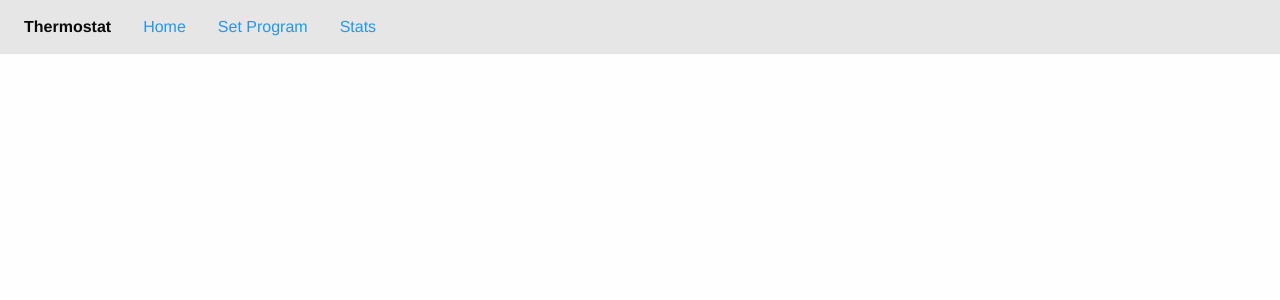
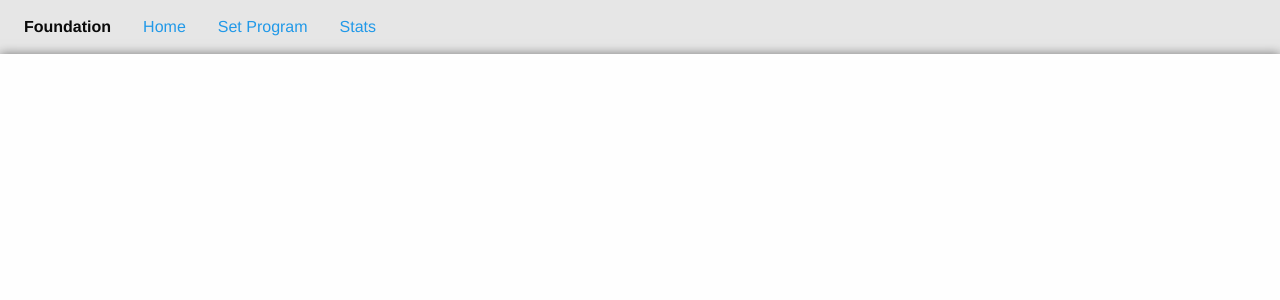
Before and after one commit to Kwbmm/Raspberry-Pi-Thermostat, a Python web app: template templates/body.html in a window 1280 px wide. Shown: the top 300 px of the page. Run offline with Jinja, Linux system fonts and the light colour scheme; the template is opened without the code that fills it, so the values that code supplies are empty.

Commit message:
Fixed offCanvas and Topbar

```diff
--- a/templates/body.html
+++ b/templates/body.html
@@ -4,7 +4,11 @@
 	<div class="off-canvas-wrapper-inner" data-off-canvas-wrapper>
 		{% include "menu/offCanvas.html" %}
 		{% include "menu/topBar.html" %}
-		{% block content %}{% endblock %}
+
+		<!-- original content goes in this container -->
+		<div class="off-canvas-content" data-off-canvas-content>
+			{% block content %}{% endblock %}
+		</div>
 	</div>
 </div>
 {% endblock %}
--- a/templates/menu/offCanvas.html
+++ b/templates/menu/offCanvas.html
@@ -1,14 +1,15 @@
 {% set appName = "Thermostat" %}
 <!-- off-canvas title bar for 'small' screen -->
-<div class="title-bar" data-responsive-toggle="top-bar-menu" data-hide-for="medium">
+<div class="title-bar" data-responsive-toggle="widemenu" data-hide-for="medium">
 	<div class="title-bar-left">
 		<button class="menu-icon" type="button" data-open="offCanvasLeft"></button>
 		<span class="title-bar-title">{{appName}}</span>
 	</div>
 </div>
+
 <!-- off-canvas left menu -->
 <div class="off-canvas position-left" id="offCanvasLeft" data-off-canvas>
-	<ul class="dropdown menu vertical">
-		{% include 'menu/links.html' %}
+	<ul class="vertical dropdown menu" data-dropdown-menu>
+		{% include "menu/links.html" %}
 	</ul>
 </div>
--- a/templates/menu/topBar.html
+++ b/templates/menu/topBar.html
@@ -1,9 +1,10 @@
+{% set appName = "Thermostat" %}
 <!-- "wider" top-bar menu for 'medium' and up -->
-<div id="top-bar-menu" class="top-bar">
-    <div class="top-bar-left">
-        <ul class="dropdown menu" data-dropdown-menu>
-            <li class="menu-text">{{appName}}</li>
-            {% include 'menu/links.html' %}
-        </ul>
-    </div>
+<div id="widemenu" class="top-bar">
+	<div class="top-bar-left">
+		<ul class="dropdown menu" data-dropdown-menu>
+			<li class="menu-text">Foundation</li>
+			{% include "menu/links.html" %}
+		</ul>
+	</div>
 </div>
```
